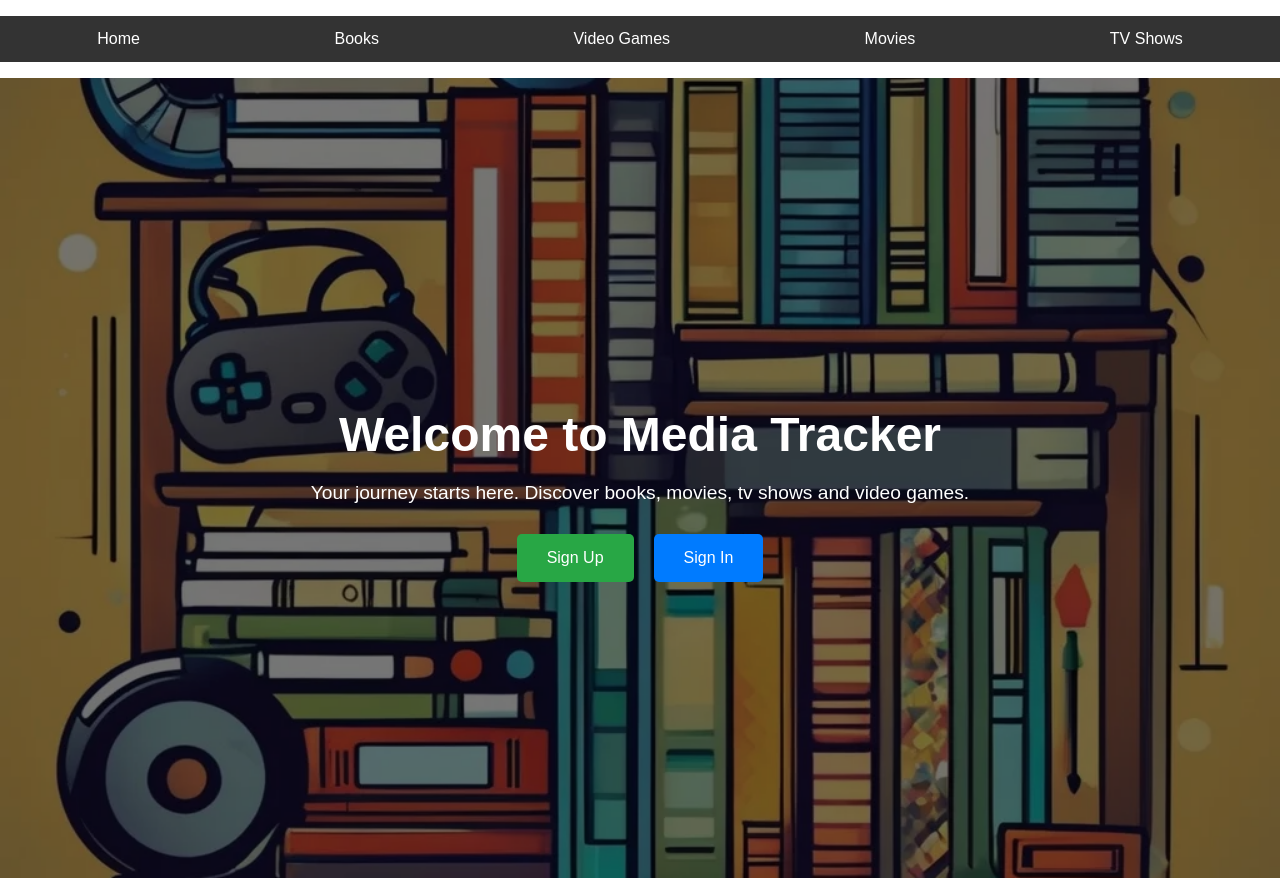
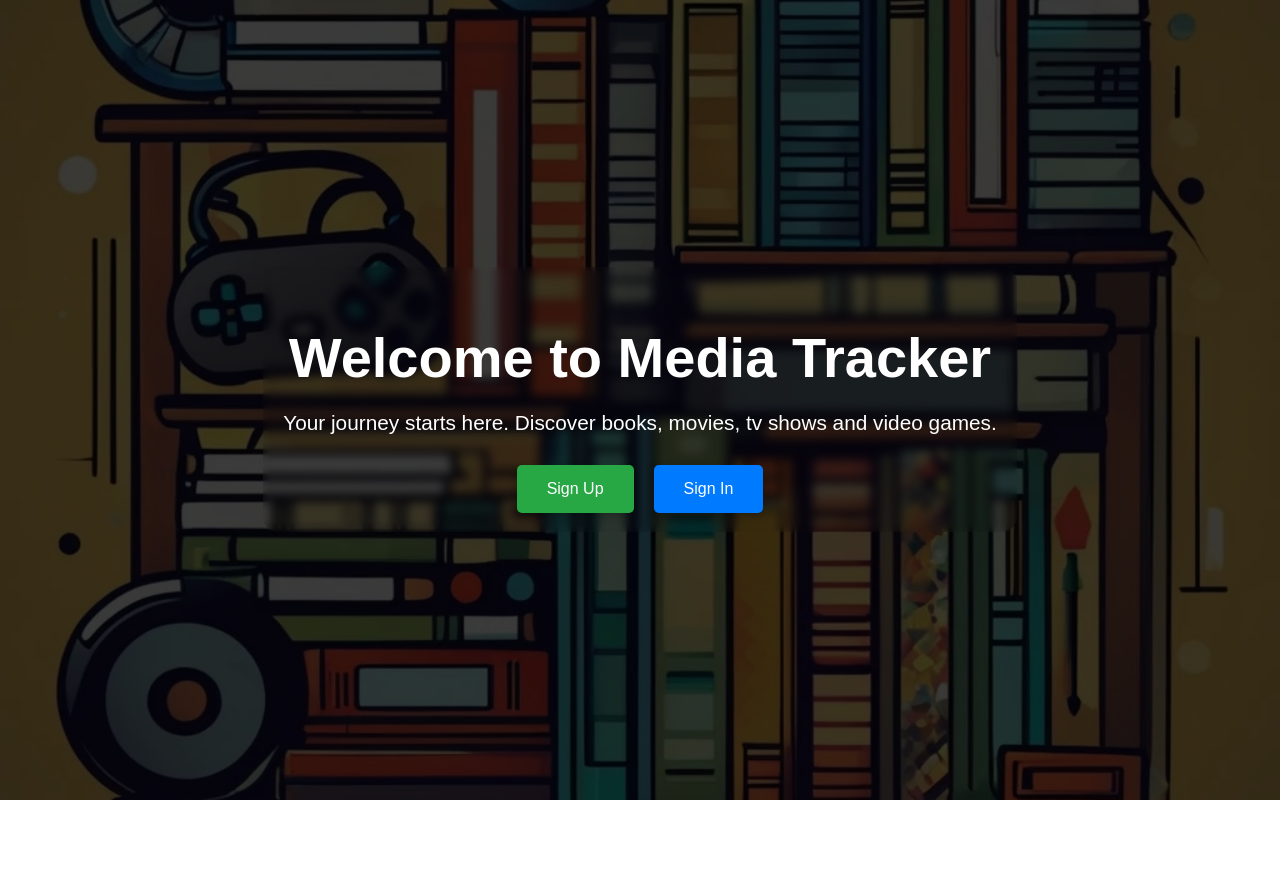
Before and after one commit to mkardu00/Media-Tracker, a React (Create React App) app: page / in a window 1280 px wide. After the commit the page ends 800 px from the top, so only its background shows below. Built offline with nearby package versions, Linux system fonts and the light colour scheme.

Commit message:
Remove NavBar from HomePage

```diff
--- a/src/App.js
+++ b/src/App.js
@@ -1,10 +1,27 @@
 import "./App.css";
+
 import NavBar from "./NavBar";
+import { BrowserRouter as Router, Route, Routes } from "react-router-dom";
+import Books from "./Books";
+import VideoGames from "./VideoGames";
+import Movies from "./Movies";
+import TVShows from "./TVShows";
+import HomePage from "./HomePage";
+import "./NavBar.css";
 
 function App() {
   return (
     <div className="App">
-      <NavBar></NavBar>
+      <Router>
+        <NavBar></NavBar>
+        <Routes>
+          <Route path="/" element={<HomePage />} />
+          <Route path="/books" element={<Books />} />
+          <Route path="/video-games" element={<VideoGames />} />
+          <Route path="/movies" element={<Movies />} />
+          <Route path="/tv-shows" element={<TVShows />} />
+        </Routes>
+      </Router>
     </div>
   );
 }
--- a/src/BooksTabs.js
+++ b/src/BooksTabs.js
@@ -1,17 +1,14 @@
 import React, { useState } from "react";
 
 const BooksTabs = () => {
-  // Definiramo stanje za aktivni tab
   const [activeTab, setActiveTab] = useState("wantToRead");
 
-  // Funkcija za postavljanje aktivnog taba
   const handleTabClick = (tabName) => {
     setActiveTab(tabName);
   };
 
   return (
     <div>
-      {/* Navigacija za tabove */}
       <div className="tab-navigation">
         <button
           className={activeTab === "wantToRead" ? "active" : ""}
@@ -33,7 +30,6 @@ const BooksTabs = () => {
         </button>
       </div>
 
-      {/* Prikaz sadržaja tabova */}
       <div className="tab-content">
         {activeTab === "wantToRead" && (
           <div>
--- a/src/Card.js
+++ b/src/Card.js
@@ -1,5 +1,5 @@
 import React from "react";
-import "./Card.css"; // Za stilizaciju (objasnit ću u nastavku)
+import "./Card.css";
 
 const Card = ({ title, description, author, image }) => {
   return (
--- a/src/HomePage.css
+++ b/src/HomePage.css
@@ -1,8 +1,9 @@
-/* HomePage.css */
+
 body, html {
   height: 100%;
   margin: 0;
-    font-family: Arial, sans-serif;
+  font-family: 'Arial', sans-serif;
+  color: black;
 }
 
 .home-container {
@@ -14,23 +15,40 @@ body, html {
   display: flex;
   justify-content: center;
   align-items: center;
+  position: relative;
+  overflow: hidden;
+}
+
+
+.home-container::after {
+  content: '';
+  position: absolute;
+  top: 0;
+  left: 0;
+  right: 0;
+  bottom: 0;
+  background: rgba(0, 0, 0, 0.5);
+  z-index: 1;
 }
 
 .content {
   text-align: center;
-    color: white;
-    padding: 300px;
-    border-radius: 50px;
+  z-index: 2;
+  padding: 20px;
+  border-radius: 15px;
+  backdrop-filter: blur(5px);
 }
 
 h1 {
-    font-size: 3rem;
+  font-size: 3.5rem;
   margin-bottom: 20px;
+  animation: fadeIn 1s;
 }
 
 p {
-    font-size: 1.2rem;
+  font-size: 1.3rem;
   margin-bottom: 30px;
+  animation: fadeIn 1.2s;
 }
 
 .buttons {
@@ -45,6 +63,8 @@ body, html {
   border: none;
   border-radius: 5px;
   cursor: pointer;
+  transition: background-color 0.3s, transform 0.2s;
+  box-shadow: 0 4px 8px rgba(0, 0, 0, 0.2);
 }
 
 .signup-btn {
@@ -54,6 +74,7 @@ body, html {
 
 .signup-btn:hover {
   background-color: #218838;
+  transform: translateY(-2px);
 }
 
 .signin-btn {
@@ -63,4 +84,91 @@ body, html {
 
 .signin-btn:hover {
   background-color: #0056b3;
+  transform: translateY(-2px);
 }
+
+
+@keyframes fadeIn {
+  from {
+      opacity: 0;
+      transform: translateY(-20px);
+  }
+  to {
+      opacity: 1;
+      transform: translateY(0);
+  }
+}
+
+
+.ReactModal__Overlay {
+  background: rgba(0, 0, 0, 0.75);
+  z-index: 999;
+}
+
+.ReactModal__Content {
+  width: 90%;
+  max-width: 400px;
+  max-height: 400px;
+  margin: auto;
+  padding: 20px;
+  border-radius: 10px;
+  background: #fff;
+  color: #333;
+  animation: slideIn 0.3s ease-in-out;
+  position: relative;
+  z-index: 1000;
+}
+
+@keyframes slideIn {
+  from {
+      transform: translateY(-50px);
+      opacity: 0;
+  }
+  to {
+      transform: translateY(0);
+      opacity: 1;
+  }
+}
+
+label {
+  display: block;
+  margin: 10px 0 5px;
+}
+
+input {
+  width: 80%;
+  padding: 10px;
+  border: 1px solid #ccc;
+  border-radius: 5px;
+  margin-bottom: 15px;
+}
+
+button[type="submit"] {
+  background-color: #007bff;
+  color: white;
+  padding: 10px;
+  border: 1px solid #007bff;
+  border-radius: 5px;
+  cursor: pointer;
+  margin: 5px;
+  transition: background-color 0.3s;
+}
+
+button[type="submit"]:hover {
+  background-color: #036fe3;
+}
+
+button[type="close"] {
+  background-color: white;
+  color: black;
+  padding: 10px;
+  border: 1px solid black;
+  border-radius: 5px;
+  cursor: pointer;
+  margin: 5px;
+  transition: background-color 0.3s;
+}
+
+button[type="close"]:hover {
+  background-color: rgb(224, 212, 212);
+}
--- a/src/HomePage.js
+++ b/src/HomePage.js
@@ -1,5 +1,5 @@
 import React, { useState } from "react";
-import "./HomePage.css"; // Stilovi za HomePage komponentu
+import "./HomePage.css";
 import Modal from "react-modal";
 import { useNavigate } from "react-router-dom";
 
@@ -18,7 +18,7 @@ const HomePage = () => {
   const navigate = useNavigate();
 
   const handleSignIn = (e) => {
-    e.preventDefault(); //kako se stranica nebi refresala
+    e.preventDefault();
     closeSignInModal();
     navigate("/books");
   };
@@ -31,9 +31,9 @@ const HomePage = () => {
 
   return (
     <div className="home-container">
-      <div className="content">
+      <div className="content " style={{ color: "white" }}>
         <h1>Welcome to Media Tracker</h1>
-        <p>
+        <p color>
           Your journey starts here. Discover books, movies, tv shows and video
           games.
         </p>
@@ -53,7 +53,7 @@ const HomePage = () => {
         contentLabel="Sign In"
         style={{
           content: {
-            width: "300px",
+            width: "600px",
             margin: "auto",
             padding: "20px",
             textAlign: "center",
@@ -70,9 +70,13 @@ const HomePage = () => {
             <label>Password: </label>
             <input type="password" placeholder="Enter password" />
           </div>
-          <button type="submit">Submit</button>
+          <div className="modal-button-container">
+            <button type="submit">Submit</button>
+            <button type="close" onClick={closeSignInModal}>
+              Close
+            </button>
+          </div>
         </form>
-        <button onClick={closeSignInModal}>Close</button>
       </Modal>
 
       {/* Sign Up Modal */}
@@ -82,7 +86,7 @@ const HomePage = () => {
         contentLabel="Sign Up"
         style={{
           content: {
-            width: "300px",
+            width: "600px",
             margin: "auto",
             padding: "20px",
             textAlign: "center",
@@ -103,9 +107,13 @@ const HomePage = () => {
             <label>Password: </label>
             <input type="password" placeholder="Enter password" />
           </div>
-          <button type="submit">Submit</button>
+          <div className="modal-button-container">
+            <button type="submit">Submit</button>
+            <button type="close" onClick={closeSignUpModal}>
+              Close
+            </button>
+          </div>
         </form>
-        <button onClick={closeSignUpModal}>Close</button>
       </Modal>
     </div>
   );
--- a/src/NavBar.css
+++ b/src/NavBar.css
@@ -1,22 +1,55 @@
+
+nav {
+    background-color: #222;
+    box-shadow: 0 4px 6px rgba(0, 0, 0, 0.1);
+    position: fixed;
+    width: 100%;
+    top: 0;
+    z-index: 1000;
+    padding: 10px 0;
+}
+
 nav ul {
     list-style-type: none;
-    padding: 0;
     display: flex;
     justify-content: space-around;
-    background-color: #333;
+    align-items: center;
+    margin: 0;
+    padding: 0;
 }
 
+
 nav ul li {
-    margin: 0;
+    margin: 0 10px;
 }
+
 
 nav ul li a {
     color: white;
     text-decoration: none;
-    padding: 14px 20px;
-    display: block;
+    font-size: 1.1rem;
+    padding: 10px 20px;
+    border-radius: 10px;
+    transition: background-color 0.3s ease, transform 0.2s ease;
 }
+
 
 nav ul li a:hover {
     background-color: #575757;
+    transform: scale(1.05);
 }
+
+
+nav ul li a.active {
+    background-color: #007bff;
+    color: white;
+}
+
+@media (max-width: 768px) {
+    nav ul {
+        flex-direction: column;
+    }
+    nav ul li {
+        margin: 10px 0;
+    }
+}
--- a/src/NavBar.js
+++ b/src/NavBar.js
@@ -1,45 +1,61 @@
 import React from "react";
-import { BrowserRouter as Router, Route, Link, Routes } from "react-router-dom";
-import Books from "./Books";
-import VideoGames from "./VideoGames";
-import Movies from "./Movies";
-import TVShows from "./TVShows";
-import HomePage from "./HomePage";
+import { Link, useLocation } from "react-router-dom";
+
 import "./NavBar.css";
 
 const NavBar = () => {
+  const location = useLocation();
+  const isHomePage = location && location.pathname === "/";
+
   return (
-    <Router>
-      <div>
+    <div>
+      {!isHomePage && (
         <nav>
           <ul>
             <li>
-              <Link to="/">Home</Link>
+              <Link
+                to="/"
+                className={location.pathname === "/" ? "active" : ""}
+              >
+                Home
+              </Link>
             </li>
             <li>
-              <Link to="/books">Books</Link>
+              <Link
+                to="/books"
+                className={location.pathname === "/books" ? "active" : ""}
+              >
+                Books
+              </Link>
             </li>
             <li>
-              <Link to="/video-games">Video Games</Link>
+              <Link
+                to="/video-games"
+                className={location.pathname === "/video-games" ? "active" : ""}
+              >
+                Video Games
+              </Link>
             </li>
             <li>
-              <Link to="/movies">Movies</Link>
+              <Link
+                to="/movies"
+                className={location.pathname === "/movies" ? "active" : ""}
+              >
+                Movies
+              </Link>
             </li>
             <li>
-              <Link to="/tv-shows">TV Shows</Link>
+              <Link
+                to="/tv-shows"
+                className={location.pathname === "/tv-shows" ? "active" : ""}
+              >
+                TV Shows
+              </Link>
             </li>
           </ul>
         </nav>
-
-        <Routes>
-          <Route path="/" element={<HomePage />} />
-          <Route path="/books" element={<Books />} />
-          <Route path="/video-games" element={<VideoGames />} />
-          <Route path="/movies" element={<Movies />} />
-          <Route path="/tv-shows" element={<TVShows />} />
-        </Routes>
-      </div>
-    </Router>
+      )}
+    </div>
   );
 };
 
--- a/src/index.js
+++ b/src/index.js
@@ -11,7 +11,4 @@ root.render(
   </React.StrictMode>
 );
 
-// If you want to start measuring performance in your app, pass a function
-// to log results (for example: reportWebVitals(console.log))
-// or send to an analytics endpoint. Learn more: https://bit.ly/CRA-vitals
 reportWebVitals();
```
Lines whose indentation alone changed are shown as unchanged.
